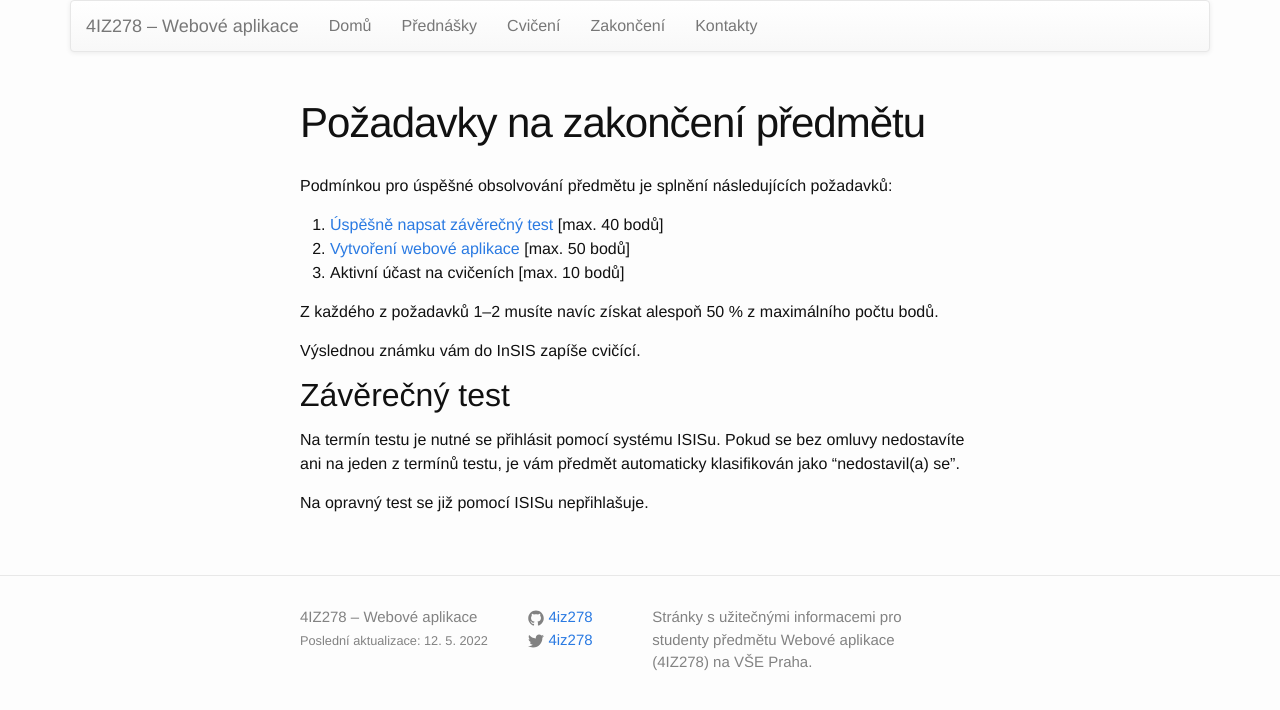
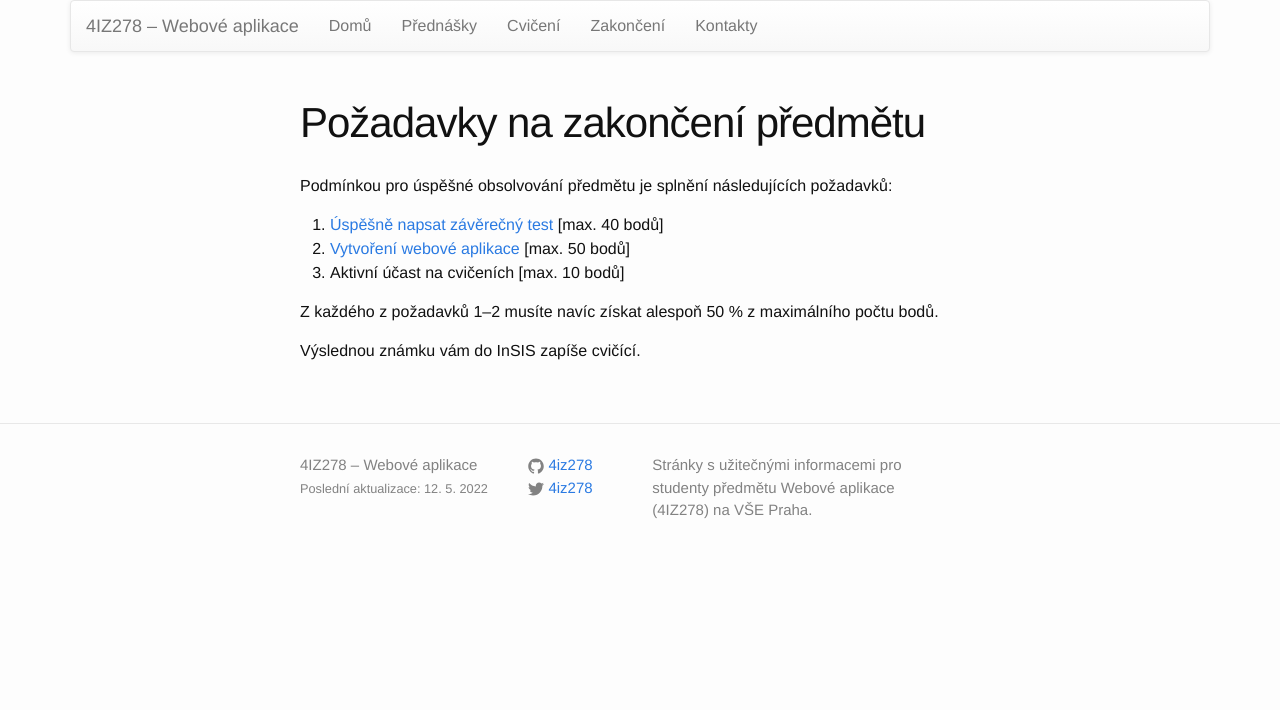
Before and after one commit to 4iz278/4iz278.github.io, a Jekyll site: the page built from zakonceni/index.md, in a window 1280 px wide. Shown: the top 710 px of the page. Built offline with Jekyll 4.4.1, drawn with Linux system fonts in a browser that asks for light colours; nearby versions of some CDN libraries.

Commit message:
Added more detailed instructions for test

```diff
--- a/zakonceni/index.md
+++ b/zakonceni/index.md
@@ -5,7 +5,7 @@
 
 Podmínkou pro úspěšné obsolvování předmětu je splnění následujících požadavků:
 
-1. [Úspěšně napsat závěrečný test](#test) [max. 40 bodů]
+1. [Úspěšně napsat závěrečný test](test/) [max. 40 bodů]
 2. [Vytvoření webové aplikace](aplikace/) [max. 50 bodů]
 3. Aktivní účast na cvičeních [max. 10 bodů]
 
@@ -13,13 +13,3 @@
 maximálního počtu bodů.
 
 Výslednou známku vám do InSIS zapíše cvičící.
-
-<a id="test"></a>
-
-## Závěrečný test ##
-
-Na termín testu je nutné se přihlásit pomocí systému ISISu. Pokud se
-bez omluvy nedostavíte ani na jeden z termínů testu, je vám předmět
-automaticky klasifikován jako "nedostavil(a) se".
-
-Na opravný test se již pomocí ISISu nepřihlašuje.
```
Also changed, not shown: zakonceni/test/index.md (added, +51 -0 lines), images/seating-layout.jpg (added).
